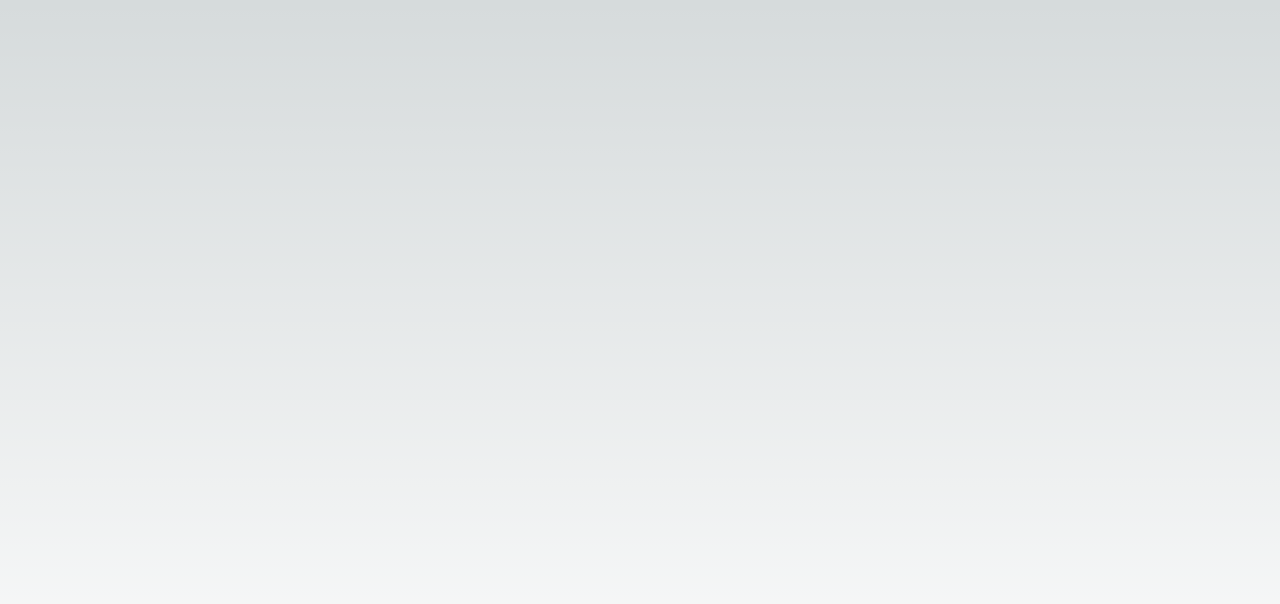
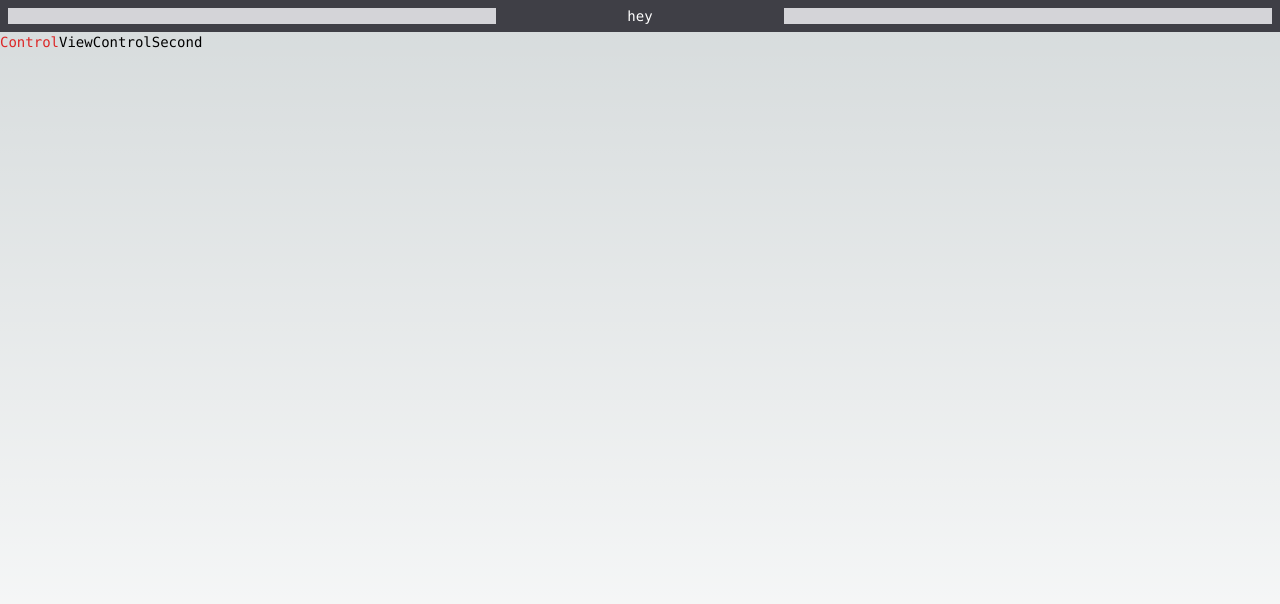
Before and after one commit to girumgizachew1/Gdev, a Next.js app: page / in a window 1280 px wide. Shown: the top 604 px of the page. Built offline with nearby package versions, Linux system fonts and the light colour scheme.

Commit message:
basic layout

```diff
--- /dev/null
+++ b/src/pages/Components/Editor/Control.tsx
@@ -0,0 +1,9 @@
+import React from 'react'
+
+function Control() {
+  return (
+    <div className="text-red-600" >Control</div>
+  )
+}
+
+export default Control
--- /dev/null
+++ b/src/pages/Components/Editor/ControlSecond.tsx
@@ -0,0 +1,9 @@
+import React from 'react'
+
+function ControlSecond() {
+  return (
+    <div>ControlSecond</div>
+  )
+}
+
+export default ControlSecond
--- /dev/null
+++ b/src/pages/Components/Editor/ScreenController.tsx
@@ -0,0 +1,11 @@
+import React from 'react'
+
+function ScreenController() {
+  return (
+<div className='w-full h-4 bg-zinc-300 my-2 flex items-center justify-center'>
+       <div className='bg-zinc-700 w-72 flex items-center justify-center text-white ' ><a>hey</a></div>
+    </div>
+  )
+}
+
+export default ScreenController
--- /dev/null
+++ b/src/pages/Components/Editor/View.tsx
@@ -0,0 +1,9 @@
+import React from 'react'
+
+function View() {
+  return (
+    <div>View</div>
+  )
+}
+
+export default View
--- /dev/null
+++ b/src/pages/Editor.tsx
@@ -0,0 +1,23 @@
+import React from 'react'
+import ControlSecond from './Components/Editor/ControlSecond'
+import View from './Components/Editor/View'
+import Control from './Components/Editor/Control'
+import ScreenController from './Components/Editor/ScreenController'
+
+function Editor() {
+    return (
+        <div className='flex flex-col w-full' >
+            <div className='h-8 w-full bg-zinc-700 px-2' >
+                    <ScreenController/>
+
+            </div>
+            <div className='flex' >
+                <Control />
+                <View />
+                <ControlSecond />
+            </div>
+        </div>
+    )
+}
+
+export default Editor
--- a/src/pages/index.tsx
+++ b/src/pages/index.tsx
@@ -1,16 +1,17 @@
 import Image from 'next/image'
 import { Inter } from 'next/font/google'
+import Editor from './Editor'
 
 const inter = Inter({ subsets: ['latin'] })
 
 export default function Home() {
   return (
-    <main
-      className={`flex min-h-screen flex-col items-center justify-between p-24 ${inter.className}`}
-    >
-      <div className="z-10 w-full max-w-5xl items-center justify-between font-mono text-sm lg:flex">
+    <main className={`flex min-h-screen flex-col ${inter.className}`}>
 
+      <div className="z-10 w-full  items-center justify-between font-mono text-sm lg:flex">
+        <Editor/>
       </div>
+
     </main>
   )
 }
```
